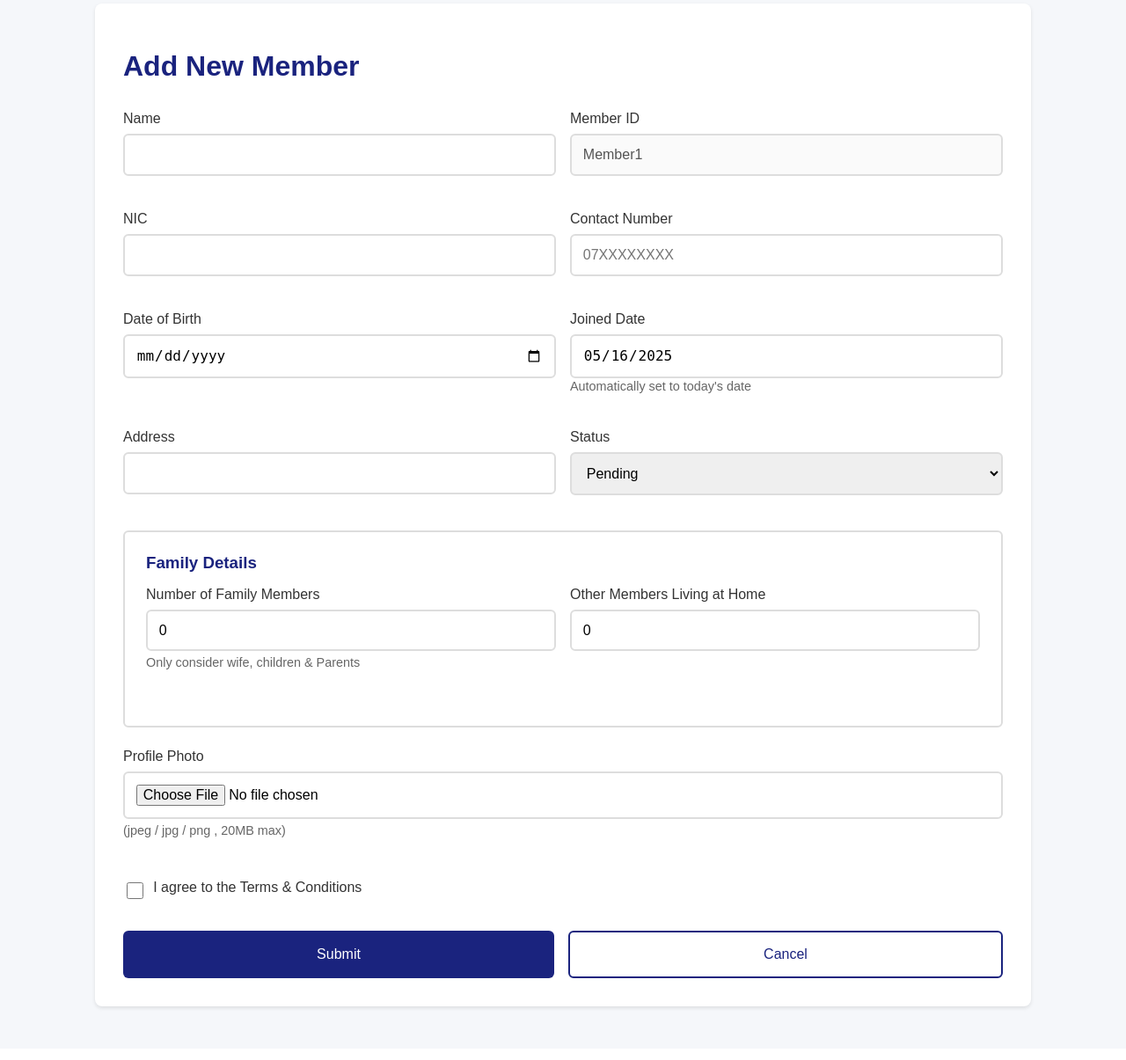
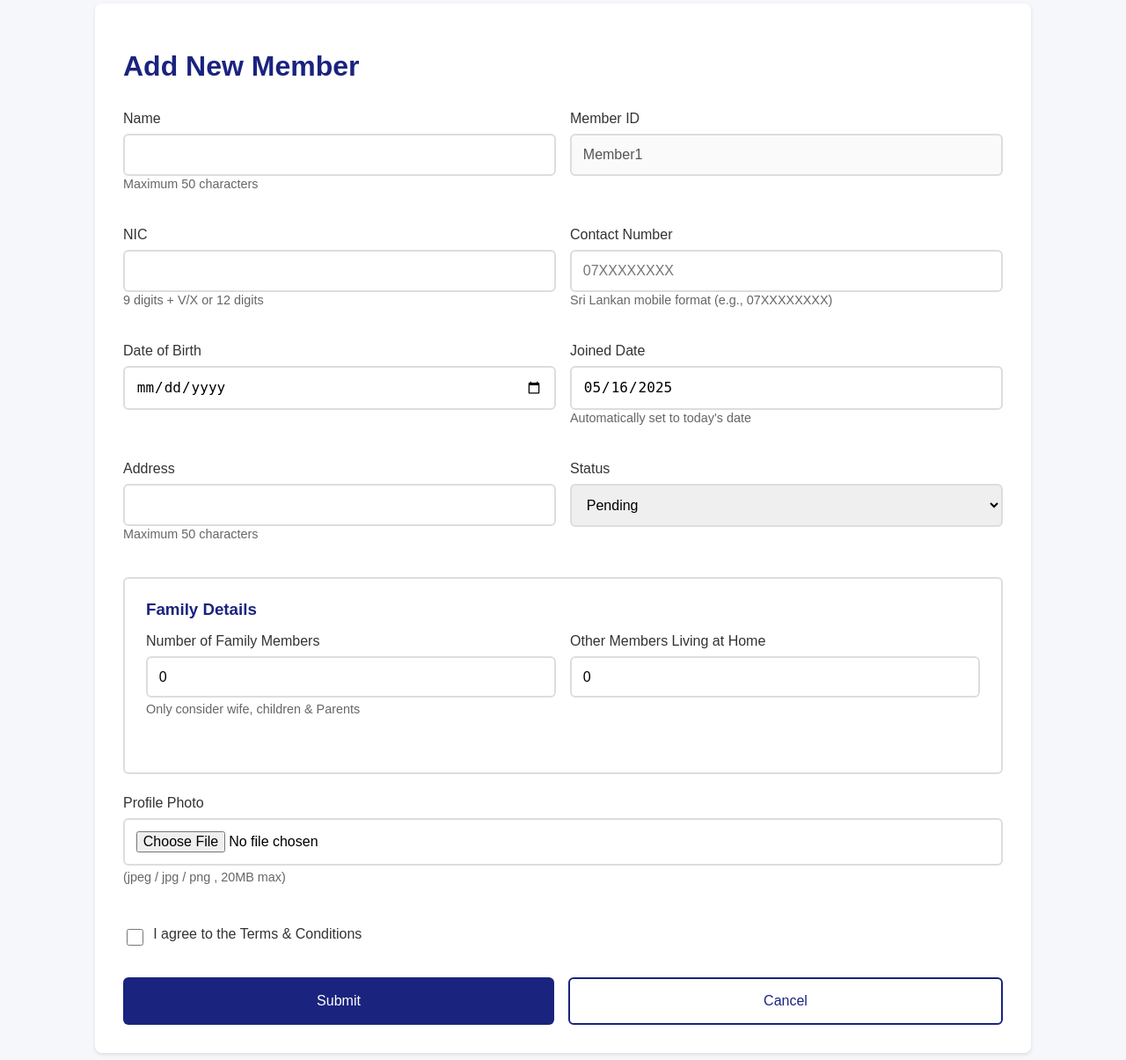
Before and after one commit to hiruniwithanagamage/SDP-FMS, a PHP site: page /views/admin/addMember.php in a window 1280 px wide. Shown: the part 140-1345 px from the top of the page at 88% size. Before the commit the page ends 1289 px from the top, so only its background shows below. Run offline with PHP 8.4, Linux system fonts and the light colour scheme; the visitor is signed in with stand-in values (Sample User, id 1); data that the repository does not hold is empty.

Commit message:
Member details | Add

```diff
--- a/views/admin/addMember.php
+++ b/views/admin/addMember.php
@@ -15,7 +15,7 @@ $errors = [];
 
 // Validation helper functions
 function validateNIC($nic) {
-    // Old or New NIC format validation
+    // Old or New NIC format validation for Sri Lanka
     return preg_match("/^([0-9]{9}[vVxX]|[0-9]{12})$/", $nic);
 }
 
@@ -25,8 +25,13 @@ function validateMobile($mobile) {
 }
 
 function validateName($name) {
-    // Name should be at least 3 characters and contain only letters and spaces
-    return preg_match("/^[a-zA-Z\s]{3,}$/", $name);
+    // Name should be at least 3 characters, max 50, and contain only letters and spaces
+    return preg_match("/^[a-zA-Z\s]{3,50}$/", $name);
+}
+
+function validateAddress($address) {
+    // Address should be max 50 characters
+    return strlen($address) <= 50;
 }
 
 function validateDOB($dob) {
@@ -80,14 +85,14 @@ if (isset($_POST['add'])) {
     if (empty($name)) {
         $errors['name'] = "Name is required";
     } elseif (!validateName($name)) {
-        $errors['name'] = "Name should contain only letters and spaces";
+        $errors['name'] = "Name should contain only letters and spaces (3-50 characters)";
     }
 
     // Validate NIC
     if (empty($nic)) {
         $errors['nic'] = "NIC is required";
     } elseif (!validateNIC($nic)) {
-        $errors['nic'] = "Invalid NIC format";
+        $errors['nic'] = "Invalid NIC format. Use 9 digits + V/X or 12 digits";
     }
 
     // Validate DOB
@@ -100,12 +105,14 @@ if (isset($_POST['add'])) {
     // Validate address
     if (empty($address)) {
         $errors['address'] = "Address is required";
+    } elseif (!validateAddress($address)) {
+        $errors['address'] = "Address must be 50 characters or less";
     }
 
     // Validate mobile number if provided
     if (!empty($mobile)) {
         if (!validateMobile($mobile)) {
-            $errors['mobile'] = "Invalid mobile number format";
+            $errors['mobile'] = "Invalid Sri Lankan mobile number format (e.g., 07XXXXXXXX)";
         } else {
             // Clean the mobile number
             $mobile = preg_replace('/[^0-9]/', '', $mobile);
@@ -408,12 +415,13 @@ if (isset($_POST['add'])) {
                     <div class="form-column">
                         <label for="name">Name</label>
                         <div class="input-container">
-                            <input type="text" id="name" name="name"
+                            <input type="text" id="name" name="name" maxlength="50"
                                    value="<?php echo isset($_POST['name']) ? htmlspecialchars($_POST['name']) : ''; ?>"
                                    class="<?php echo isset($errors['name']) ? 'error' : ''; ?>" required>
                             <?php if (isset($errors['name'])): ?>
                                 <span class="error-message"><?php echo htmlspecialchars($errors['name']); ?></span>
                             <?php endif; ?>
+                            <span class="hint-text">Maximum 50 characters</span>
                         </div>
                     </div>
                     <div class="form-column">
@@ -434,6 +442,7 @@ if (isset($_POST['add'])) {
                             <?php if (isset($errors['nic'])): ?>
                                 <span class="error-message"><?php echo htmlspecialchars($errors['nic']); ?></span>
                             <?php endif; ?>
+                            <span class="hint-text">9 digits + V/X or 12 digits</span>
                         </div>
                     </div>
                     <div class="form-column">
@@ -446,6 +455,7 @@ if (isset($_POST['add'])) {
                             <?php if (isset($errors['mobile'])): ?>
                                 <span class="error-message"><?php echo htmlspecialchars($errors['mobile']); ?></span>
                             <?php endif; ?>
+                            <span class="hint-text">Sri Lankan mobile format (e.g., 07XXXXXXXX)</span>
                         </div>
                     </div>
                 </div>
@@ -476,12 +486,13 @@ if (isset($_POST['add'])) {
                     <div class="form-column">
                         <label for="address">Address</label>
                         <div class="input-container">
-                            <input type="text" id="address" name="address"
+                            <input type="text" id="address" name="address" maxlength="50"
                                    value="<?php echo isset($_POST['address']) ? htmlspecialchars($_POST['address']) : ''; ?>"
                                    class="<?php echo isset($errors['address']) ? 'error' : ''; ?>" required>
                             <?php if (isset($errors['address'])): ?>
                                 <span class="error-message"><?php echo htmlspecialchars($errors['address']); ?></span>
                             <?php endif; ?>
+                            <span class="hint-text">Maximum 50 characters</span>
                         </div>
                     </div>
                     <div class="form-column">
@@ -568,15 +579,52 @@ if (isset($_POST['add'])) {
 
                 // Validate name
                 const name = document.getElementById('name').value.trim();
-                if (!/^[a-zA-Z\s]{3,}$/.test(name)) {
-                    showError('name', 'Name should contain only letters and spaces');
+                if (name === '') {
+                    showError('name', 'Name is required');
+                    hasError = true;
+                } else if (!/^[a-zA-Z\s]{3,50}$/.test(name)) {
+                    showError('name', 'Name should contain only letters and spaces (3-50 characters)');
                     hasError = true;
                 }
 
                 // Validate NIC
                 const nic = document.getElementById('nic').value.trim();
-                if (!/^([0-9]{9}[vVxX]|[0-9]{12})$/.test(nic)) {
-                    showError('nic', 'Invalid NIC format');
+                if (nic === '') {
+                    showError('nic', 'NIC is required');
+                    hasError = true;
+                } else if (!/^([0-9]{9}[vVxX]|[0-9]{12})$/.test(nic)) {
+                    showError('nic', 'Invalid NIC format. Use 9 digits + V/X or 12 digits');
+                    hasError = true;
+                }
+
+                // Validate Address
+                const address = document.getElementById('address').value.trim();
+                if (address === '') {
+                    showError('address', 'Address is required');
+                    hasError = true;
+                } else if (address.length > 50) {
+                    showError('address', 'Address must be 50 characters or less');
+                    hasError = true;
+                }
+
+                // Validate mobile if provided
+                const mobile = document.getElementById('mobile').value.trim();
+                if (mobile !== '' && !/^(?:0|94|\+94)?(?:7[0-9]{8})$/.test(mobile)) {
+                    showError('mobile', 'Invalid Sri Lankan mobile number format (e.g., 07XXXXXXXX)');
+                    hasError = true;
+                }
+
+                // Validate family members
+                const familyMembers = parseInt(document.getElementById('family_members').value);
+                if (isNaN(familyMembers) || familyMembers < 0) {
+                    showError('family_members', 'Number of family members cannot be negative');
+                    hasError = true;
+                }
+
+                // Validate other members
+                const otherMembers = parseInt(document.getElementById('other_members').value);
+                if (isNaN(otherMembers) || otherMembers < 0) {
+                    showError('other_members', 'Number of other members cannot be negative');
                     hasError = true;
                 }
 
```
Also changed, not shown: views/admin/memberDetails.php (+19 -47 lines), assets/images/bg fsm.jpg (added).
